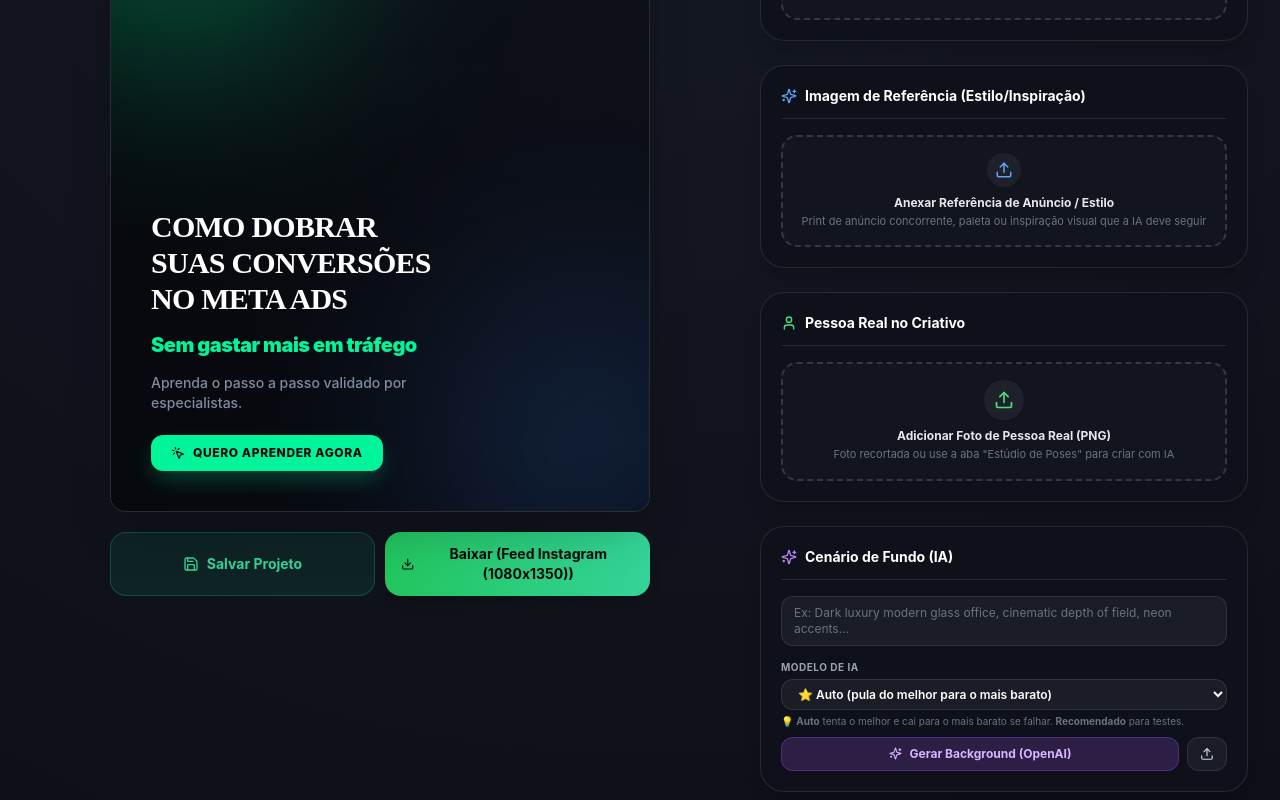
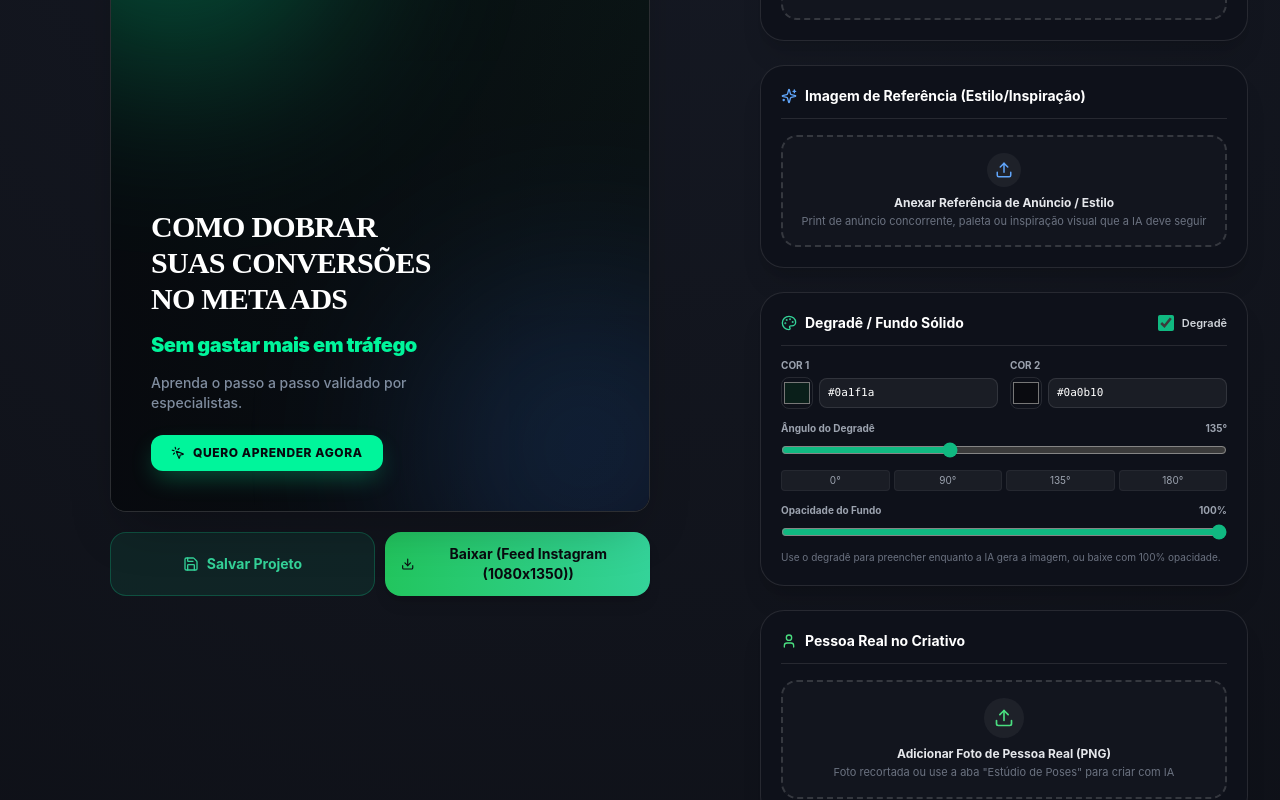
Before and after one commit to designerdosmilionarios/robo-de-criacao, a Next.js app: page / in a window 1280 px wide. Shown: the part 448-1248 px from the top of the page. Built offline with nearby package versions, Linux system fonts and the light colour scheme.

Commit message:
Adicionar 9 posicoes do logo + controle de degrade editavel + seletor modelo no SlideEditor

```diff
--- a/src/components/SingleImageCreator.tsx
+++ b/src/components/SingleImageCreator.tsx
@@ -67,12 +67,23 @@ export const SingleImageCreator: React.FC<SingleImageCreatorProps> = ({
   // Modelo de IA escolhido pelo usuário (auto = tenta do melhor pro pior)
   const [selectedModel, setSelectedModel] = useState<string>('auto');
 
+  // Degradê customizado do background (cor sólida quando bgImage é null)
+  const [useGradient, setUseGradient] = useState(true);
+  const [gradientColor1, setGradientColor1] = useState('#0a1f1a');
+  const [gradientColor2, setGradientColor2] = useState('#0a0b10');
+  const [gradientAngle, setGradientAngle] = useState(135);
+  const [gradientOpacity, setGradientOpacity] = useState(100);
+
   // Imagem de Referência para a IA guiar o estilo
   const [referenceImage, setReferenceImage] = useState<string | null>(null);
 
   // Logo da Marca
   const [logoImage, setLogoImage] = useState<string | null>(brand.logoUrl || null);
-  const [logoPosition, setLogoPosition] = useState<'top-left' | 'top-right' | 'bottom-left' | 'bottom-right'>('top-left');
+  const [logoPosition, setLogoPosition] = useState<
+    'top-left' | 'top-center' | 'top-right' |
+    'middle-left' | 'middle-center' | 'middle-right' |
+    'bottom-left' | 'bottom-center' | 'bottom-right'
+  >('top-left');
   const [logoScale, setLogoScale] = useState<number>(100);
 
   // Imagem de Pessoa Real
@@ -126,6 +137,11 @@ export const SingleImageCreator: React.FC<SingleImageCreatorProps> = ({
         logoImage,
         logoPosition,
         logoScale,
+        useGradient,
+        gradientColor1,
+        gradientColor2,
+        gradientAngle,
+        gradientOpacity,
         personImage,
         personPosition,
         personScale,
@@ -158,6 +174,11 @@ export const SingleImageCreator: React.FC<SingleImageCreatorProps> = ({
         if ('logoImage' in data) setLogoImage(data.logoImage);
         if (data.logoPosition) setLogoPosition(data.logoPosition);
         if (typeof data.logoScale === 'number') setLogoScale(data.logoScale);
+        if (typeof data.useGradient === 'boolean') setUseGradient(data.useGradient);
+        if (typeof data.gradientColor1 === 'string') setGradientColor1(data.gradientColor1);
+        if (typeof data.gradientColor2 === 'string') setGradientColor2(data.gradientColor2);
+        if (typeof data.gradientAngle === 'number') setGradientAngle(data.gradientAngle);
+        if (typeof data.gradientOpacity === 'number') setGradientOpacity(data.gradientOpacity);
         if ('personImage' in data) setPersonImage(data.personImage);
         if (data.personPosition) setPersonPosition(data.personPosition);
         if (typeof data.personScale === 'number') setPersonScale(data.personScale);
@@ -192,6 +213,11 @@ export const SingleImageCreator: React.FC<SingleImageCreatorProps> = ({
     logoImage,
     logoPosition,
     logoScale,
+    useGradient,
+    gradientColor1,
+    gradientColor2,
+    gradientAngle,
+    gradientOpacity,
     personImage,
     personPosition,
     personScale,
@@ -405,7 +431,10 @@ export const SingleImageCreator: React.FC<SingleImageCreatorProps> = ({
                 <div
                   className="absolute inset-0"
                   style={{
-                    background: `radial-gradient(circle at 50% 20%, ${brand.cardColor} 0%, ${brand.backgroundColor} 100%)`,
+                    background: useGradient
+                      ? `linear-gradient(${gradientAngle}deg, ${gradientColor1} 0%, ${gradientColor2} 100%)`
+                      : gradientColor1,
+                    opacity: gradientOpacity / 100,
                   }}
                 />
               )}
@@ -435,14 +464,16 @@ export const SingleImageCreator: React.FC<SingleImageCreatorProps> = ({
               {logoImage && (
                 <div
                   className={`absolute z-30 pointer-events-none p-6 sm:p-8 ${
-                    logoPosition === 'top-left'
-                      ? 'top-0 left-0'
-                      : logoPosition === 'top-right'
-                      ? 'top-0 right-0'
-                      : logoPosition === 'bottom-left'
-                      ? 'bottom-0 left-0'
-                      : 'bottom-0 right-0'
-                  }`}
+                    logoPosition === 'top-left' ? 'top-0 left-0 items-start'
+                    : logoPosition === 'top-center' ? 'top-0 left-1/2 -translate-x-1/2 items-center'
+                    : logoPosition === 'top-right' ? 'top-0 right-0 items-end'
+                    : logoPosition === 'middle-left' ? 'top-1/2 -translate-y-1/2 left-0 items-start'
+                    : logoPosition === 'middle-center' ? 'top-1/2 left-1/2 -translate-x-1/2 -translate-y-1/2 items-center'
+                    : logoPosition === 'middle-right' ? 'top-1/2 right-0 -translate-y-1/2 items-end'
+                    : logoPosition === 'bottom-left' ? 'bottom-0 left-0 items-start'
+                    : logoPosition === 'bottom-center' ? 'bottom-0 left-1/2 -translate-x-1/2 items-center'
+                    : 'bottom-0 right-0 items-end'
+                  } flex`}
                 >
                   <img
                     src={logoImage}
@@ -694,20 +725,25 @@ export const SingleImageCreator: React.FC<SingleImageCreatorProps> = ({
                   </button>
                 </div>
 
-                {/* Posição do Logo */}
+                {/* Posição do Logo - 9 opcoes (grid 3x3) */}
                 <div>
-                  <label className="block text-[11px] font-semibold text-gray-400 mb-1">Posição no Criativo</label>
-                  <div className="grid grid-cols-2 gap-1.5">
+                  <label className="block text-[11px] font-semibold text-gray-400 mb-1">Posição do Logo (9 opções)</label>
+                  <div className="grid grid-cols-3 gap-1.5">
                     {[
-                      { id: 'top-left', label: 'Superior Esquerdo' },
-                      { id: 'top-right', label: 'Superior Direito' },
-                      { id: 'bottom-left', label: 'Inferior Esquerdo' },
-                      { id: 'bottom-right', label: 'Inferior Direito' },
+                      { id: 'top-left', label: '↖ Sup Esq' },
+                      { id: 'top-center', label: '↑ Topo Centro' },
+                      { id: 'top-right', label: '↗ Sup Dir' },
+                      { id: 'middle-left', label: '← Meio Esq' },
+                      { id: 'middle-center', label: '● Centro' },
+                      { id: 'middle-right', label: '→ Meio Dir' },
+                      { id: 'bottom-left', label: '↙ Inf Esq' },
+                      { id: 'bottom-center', label: '↓ Base Centro' },
+                      { id: 'bottom-right', label: '↘ Inf Dir' },
                     ].map((pos) => (
                       <button
                         key={pos.id}
                         onClick={() => setLogoPosition(pos.id as any)}
-                        className={`py-1.5 px-2 rounded-lg text-[11px] font-semibold border transition-all ${
+                        className={`py-1.5 px-1 rounded-lg text-[10px] font-semibold border transition-all ${
                           logoPosition === pos.id
                             ? 'bg-amber-400/20 border-amber-400 text-amber-300'
                             : 'bg-white/5 border-white/10 text-gray-400 hover:text-white'
@@ -794,7 +830,111 @@ export const SingleImageCreator: React.FC<SingleImageCreatorProps> = ({
             )}
           </div>
 
-          {/* SEÇÃO 3: PESSOA REAL */}
+          {/* SEÇÃO 3: DEGRADÊ DO FUNDO */}
+          <div className="p-5 rounded-3xl bg-[#0e111a] border border-white/10 shadow-xl space-y-3">
+            <div className="flex items-center justify-between pb-3 border-b border-white/10">
+              <h3 className="text-sm font-bold text-white flex items-center gap-2">
+                <Palette size={16} className="text-emerald-400" /> Degradê / Fundo Sólido
+              </h3>
+              <label className="inline-flex items-center gap-2 cursor-pointer">
+                <input
+                  type="checkbox"
+                  checked={useGradient}
+                  onChange={(e) => setUseGradient(e.target.checked)}
+                  className="w-4 h-4 accent-emerald-500"
+                />
+                <span className="text-[11px] text-gray-300 font-semibold">{useGradient ? 'Degradê' : 'Cor sólida'}</span>
+              </label>
+            </div>
+
+            <div className="grid grid-cols-2 gap-3">
+              <div>
+                <label className="block text-[10px] font-bold text-gray-400 uppercase mb-1">Cor 1</label>
+                <div className="flex items-center gap-1.5">
+                  <input
+                    type="color"
+                    value={gradientColor1}
+                    onChange={(e) => setGradientColor1(e.target.value)}
+                    className="w-8 h-8 rounded-lg border border-white/10 cursor-pointer bg-transparent"
+                  />
+                  <input
+                    type="text"
+                    value={gradientColor1}
+                    onChange={(e) => setGradientColor1(e.target.value)}
+                    className="flex-1 px-2 py-1.5 rounded-lg bg-white/5 border border-white/10 text-white text-[11px] font-mono focus:border-brand-500 focus:outline-none"
+                  />
+                </div>
+              </div>
+              {useGradient && (
+                <div>
+                  <label className="block text-[10px] font-bold text-gray-400 uppercase mb-1">Cor 2</label>
+                  <div className="flex items-center gap-1.5">
+                    <input
+                      type="color"
+                      value={gradientColor2}
+                      onChange={(e) => setGradientColor2(e.target.value)}
+                      className="w-8 h-8 rounded-lg border border-white/10 cursor-pointer bg-transparent"
+                    />
+                    <input
+                      type="text"
+                      value={gradientColor2}
+                      onChange={(e) => setGradientColor2(e.target.value)}
+                      className="flex-1 px-2 py-1.5 rounded-lg bg-white/5 border border-white/10 text-white text-[11px] font-mono focus:border-brand-500 focus:outline-none"
+                    />
+                  </div>
+                </div>
+              )}
+            </div>
+
+            {useGradient && (
+              <div>
+                <div className="flex items-center justify-between text-[10px] font-bold text-gray-400 mb-1">
+                  <span>Ângulo do Degradê</span>
+                  <span>{gradientAngle}°</span>
+                </div>
+                <input
+                  type="range"
+                  min="0"
+                  max="360"
+                  step="15"
+                  value={gradientAngle}
+                  onChange={(e) => setGradientAngle(Number(e.target.value))}
+                  className="w-full accent-emerald-500"
+                />
+                <div className="grid grid-cols-4 gap-1 mt-1.5">
+                  {[0, 90, 135, 180, 225, 270, 315, 360].slice(0, 4).map((a) => (
+                    <button
+                      key={a}
+                      onClick={() => setGradientAngle(a)}
+                      className="py-0.5 text-[10px] bg-white/5 hover:bg-white/10 rounded border border-white/5 text-gray-400 hover:text-white transition-colors"
+                    >
+                      {a}°
+                    </button>
+                  ))}
+                </div>
+              </div>
+            )}
+
+            <div>
+              <div className="flex items-center justify-between text-[10px] font-bold text-gray-400 mb-1">
+                <span>Opacidade do Fundo</span>
+                <span>{gradientOpacity}%</span>
+              </div>
+              <input
+                type="range"
+                min="0"
+                max="100"
+                value={gradientOpacity}
+                onChange={(e) => setGradientOpacity(Number(e.target.value))}
+                className="w-full accent-emerald-500"
+              />
+              <p className="text-[10px] text-gray-500 mt-1">
+                Use o degradê para preencher enquanto a IA gera a imagem, ou baixe com 100% opacidade.
+              </p>
+            </div>
+          </div>
+
+          {/* SEÇÃO 4: PESSOA REAL */}
           <div className="p-5 rounded-3xl bg-[#0e111a] border border-white/10 shadow-xl space-y-4">
             <div className="flex items-center justify-between pb-3 border-b border-white/10">
               <h3 className="text-sm font-bold text-white flex items-center gap-2">
```
Also changed, not shown: src/components/SlideEditor.tsx (+20 -0 lines), src/types/index.ts (+10 -1 lines).
